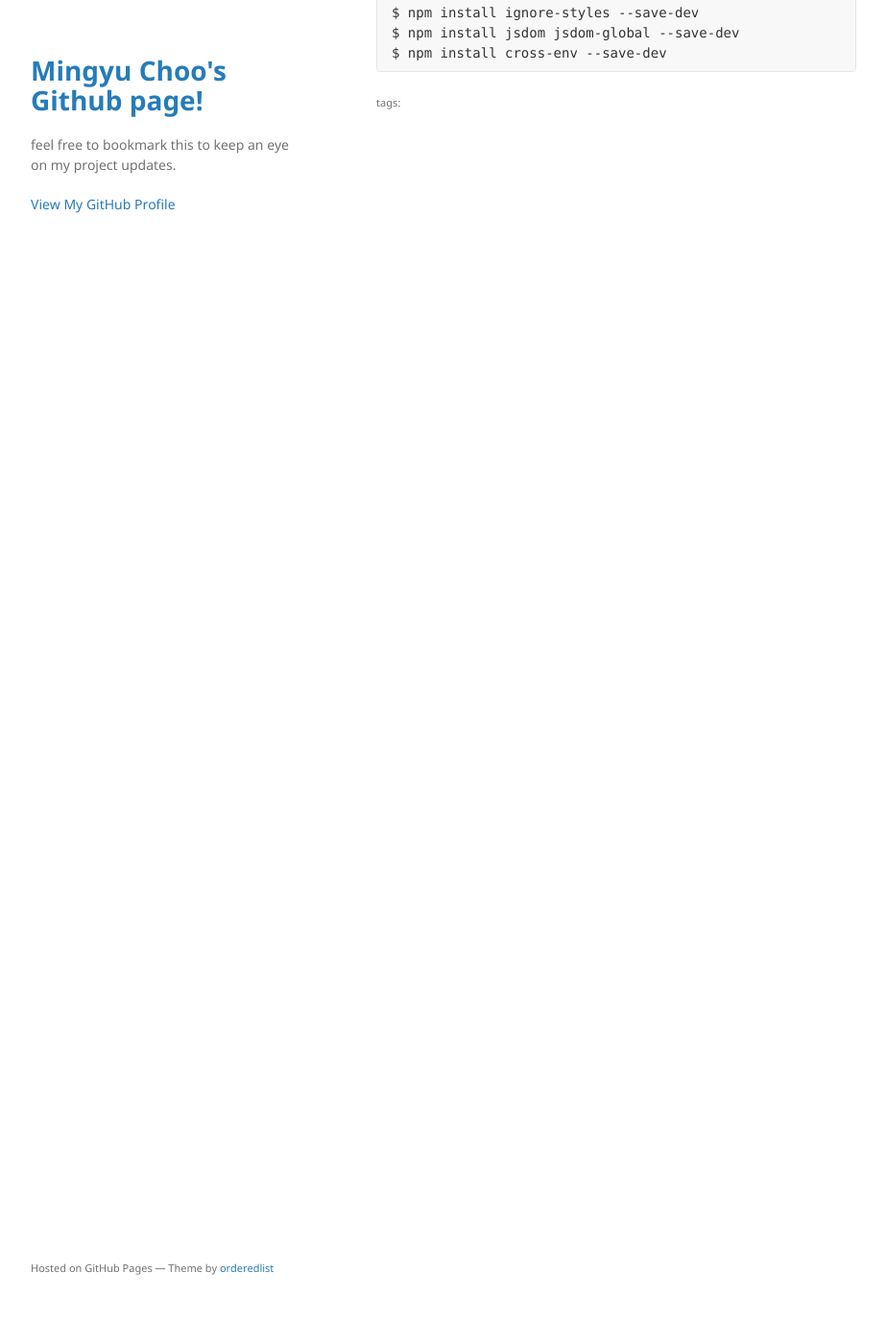
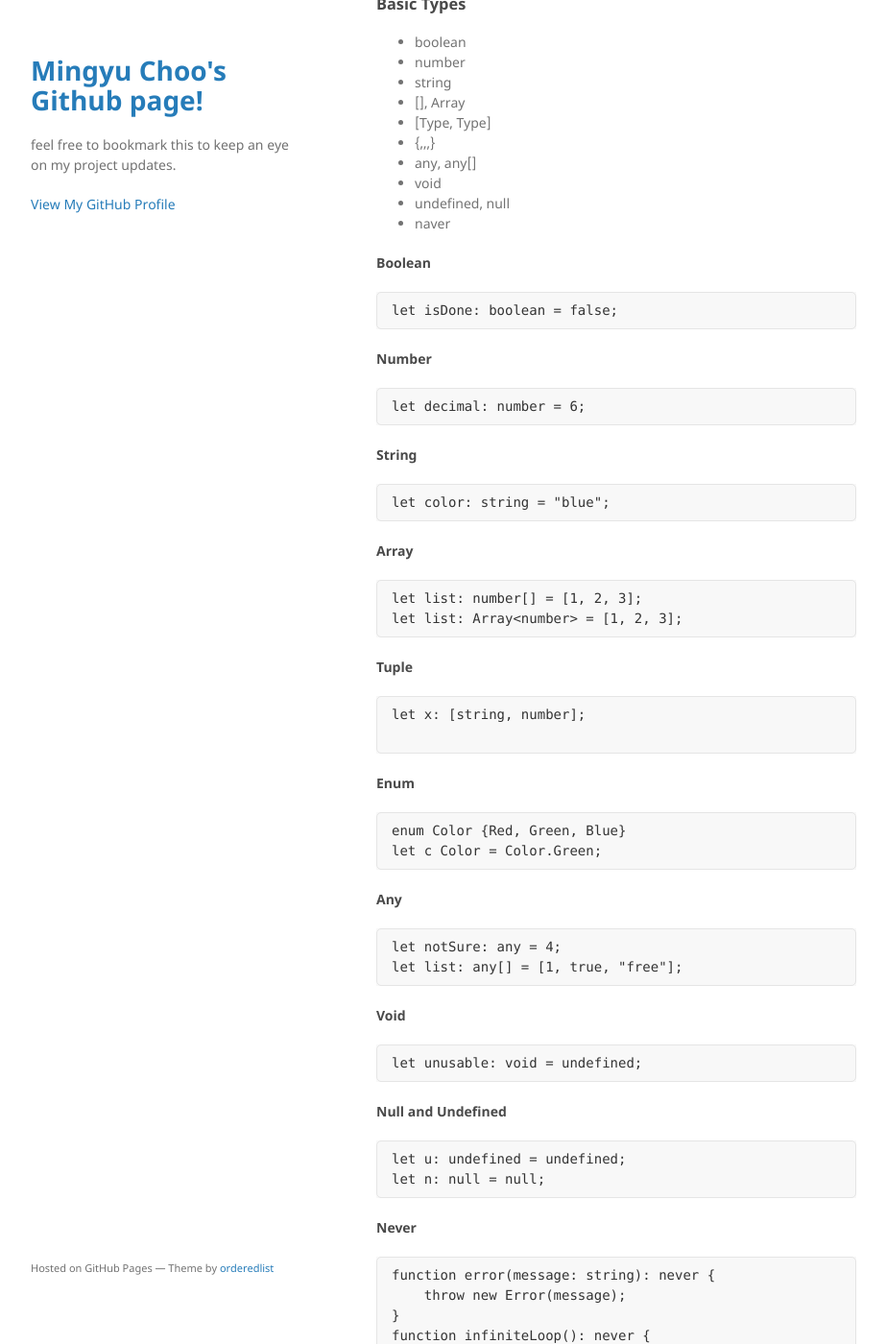
Before and after one commit to mingyuchoo/mingyuchoo.github.io, a Jekyll site: the page built from _posts/2019-07-29-typescript-testing.md, in a window 1280 px wide and 1400 px high, scrolled down 270 px. Shown: the whole window at 96% size, without its empty margins (178-1101 px from the left). Built offline with Jekyll 4.4.1, drawn with Linux system fonts in a browser that asks for light colours; our own code applies the rules of GitHub Pages for plain Markdown files; before the commit the page ends 900 px from its top, so only the background shows below that; some of the changed text lies outside the part shown.

Commit message:
Update 2019-07-29-typescript-testing.md

````diff
--- a/_posts/2019-07-29-typescript-testing.md
+++ b/_posts/2019-07-29-typescript-testing.md
@@ -1,9 +1,100 @@
-# Typescrip testing
+# Typescript
+
+## Types
+
+### Basic Types
+ - boolean
+ - number
+ - string
+ - [], Array<Type>
+ - [Type, Type]
+ - {,,,}
+ - any, any[]
+ - void
+ - undefined, null
+ - naver
+
+
+#### Boolean
+```
+let isDone: boolean = false;
+```
+
+#### Number
+```
+let decimal: number = 6;
+```
+
+
+#### String
+```
+let color: string = "blue";
+```
+
+
+#### Array
+```
+let list: number[] = [1, 2, 3];
+let list: Array<number> = [1, 2, 3];
+```
+
+
+#### Tuple
+```
+let x: [string, number];
 
 ```
-$ npm install typescript --save-dev
-$ npm install ts-node mocha @types/mocha chai @types/chai --save-dev
-$ npm install ignore-styles --save-dev
-$ npm install jsdom jsdom-global --save-dev
-$ npm install cross-env --save-dev
+
+
+#### Enum
 ```
+enum Color {Red, Green, Blue}
+let c Color = Color.Green;
+```
+
+
+#### Any
+```
+let notSure: any = 4;
+let list: any[] = [1, true, "free"];
+```
+
+
+#### Void
+```
+let unusable: void = undefined;
+```
+
+
+#### Null and Undefined
+```
+let u: undefined = undefined;
+let n: null = null;
+```
+
+
+#### Never
+```
+function error(message: string): never {
+    throw new Error(message);
+}
+function infiniteLoop(): never {
+    while (true) {
+    }
+}
+
+```
+
+
+#### Object
+```
+declare function create(o: object | null): void;
+
+create({ prop: 0 }); // OK
+create(null); // OK
+
+create(42); // Error
+create("string"); // Error
+create(false); // Error
+create(undefined); // Error
+```
````
